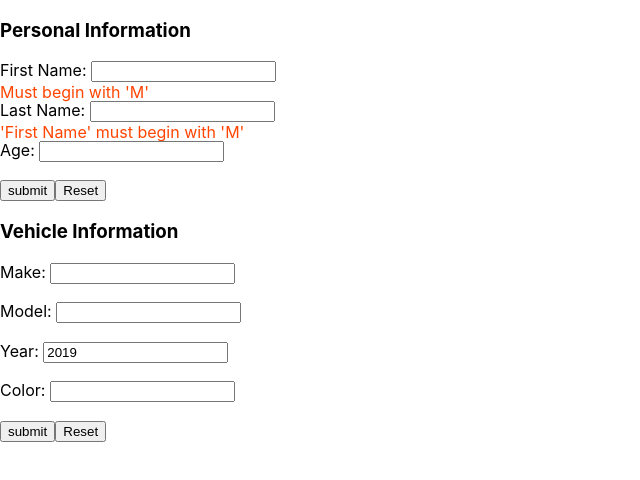
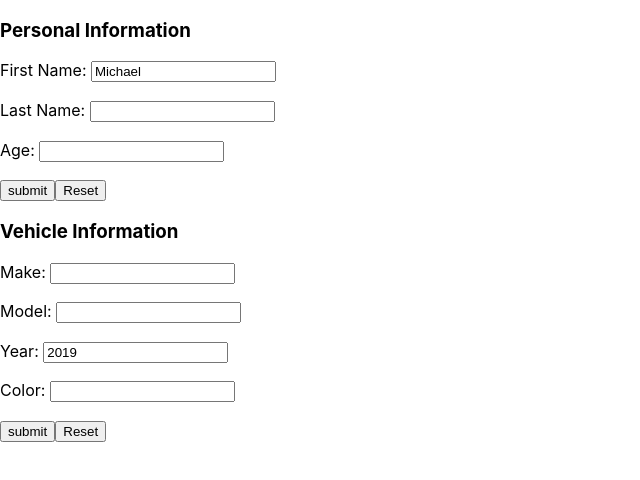
Before and after one commit to octant/kata, a React (Create React App) app: page / in a window 1280 px wide. Shown: the top 480 px of the page, without its empty margins (0-640 px from the left). Built offline with nearby package versions, Linux system fonts and the light colour scheme.

Commit message:
feature: pass values

```diff
--- a/src/App.js
+++ b/src/App.js
@@ -10,7 +10,7 @@ import { person, vehicle } from "./inputs";
 function App() {
   return (
     <>
-      <Form schema={person}>
+      <Form schema={person} values={{ firstName: "Michael" }}>
         <h3>Personal Information</h3>
         <Input name="firstName" />
         <Input name="lastName" />
--- a/src/components/Form/Context.js
+++ b/src/components/Form/Context.js
@@ -1,7 +1,7 @@
 import React, { createContext, useReducer } from "react";
 
-export default schema => {
-  const InputContext = createContext();
+export default (schema, values = {}) => {
+  const FormContext = createContext();
 
   const defaultValues = Object.entries(schema).reduce(
     (prev, [name, def]) => ({ ...prev, [name]: def.defaultValue }),
@@ -9,9 +9,9 @@ export default schema => {
   );
 
   const initialState = {
-    errors: validate(defaultValues),
+    errors: validate({ ...defaultValues, ...values }),
     schema: schema,
-    values: defaultValues
+    values: { ...defaultValues, ...values }
   };
 
   const reducer = (state, { type, payload }) => {
@@ -39,25 +39,25 @@ export default schema => {
         ({ test }) => !test(values)
       );
 
-      return errors
+      return errors.length > 0
         ? { ...prev, [name]: errors.map(({ message }) => message) }
         : prev;
     }, {});
   }
 
-  function InputContextProvider(props) {
-    const [inputs, inputDispatcher] = useReducer(reducer, initialState);
-    const value = { inputs, inputDispatcher };
+  function FormContextProvider(props) {
+    const [form, formDispatcher] = useReducer(reducer, initialState);
+    const value = { form, formDispatcher };
 
     return (
-      <InputContext.Provider value={value}>
+      <FormContext.Provider value={value}>
         {props.children}
-      </InputContext.Provider>
+      </FormContext.Provider>
     );
   }
 
   return {
-    Context: InputContext,
-    Provider: InputContextProvider
+    Context: FormContext,
+    Provider: FormContextProvider
   };
 };
--- a/src/components/Form/Controls.js
+++ b/src/components/Form/Controls.js
@@ -1,11 +1,17 @@
 import React, { useContext } from "react";
 
 export default function Controls({ context }) {
-  const { inputs, inputDispatcher } = useContext(context);
+  const { form, formDispatcher } = useContext(context);
+
   return (
     <div>
-      <button onClick={() => console.log(inputs.values)}>submit</button>
-      <button onClick={() => inputDispatcher({ type: "reset" })}>Reset</button>
+      <button
+        disabled={Object.keys(form.errors).length > 0}
+        onClick={() => console.log(form.values)}
+      >
+        submit
+      </button>
+      <button onClick={() => formDispatcher({ type: "reset" })}>Reset</button>
     </div>
   );
 }
--- a/src/components/Form/Input.js
+++ b/src/components/Form/Input.js
@@ -1,17 +1,17 @@
 import React, { useContext, useEffect } from "react";
 
 export default function({ name, context }) {
-  const { inputs, inputDispatcher } = useContext(context);
-  const { label, type } = inputs.schema[name];
+  const { form, formDispatcher } = useContext(context);
+  const { label, type } = form.schema[name];
   const set = e =>
-    inputDispatcher({
+    formDispatcher({
       type: "values.update",
       payload: { [e.target.name]: e.target.value }
     });
 
   useEffect(() => {
     console.log("rendering input..." + name);
-  }, [inputs.values[name]]);
+  }, [form.values[name]]);
 
   return (
     <>
@@ -19,14 +19,14 @@ export default function({ name, context }) {
         <label htmlFor={name}>{label}: </label>
         <input
           name={name}
-          value={inputs.values[name]}
+          value={form.values[name]}
           onChange={set}
           type={type}
         />
       </div>
       <div>
         <span style={{ display: "block", height: "1.1em", color: "orangered" }}>
-          {inputs.errors[name][0]}
+          {form.errors[name] ? form.errors[name][0] : ""}
         </span>
       </div>
     </>
--- a/src/components/Form/index.js
+++ b/src/components/Form/index.js
@@ -2,8 +2,8 @@ import React from "react";
 
 import Context from "./Context";
 
-function FormProvider({ children, schema }) {
-  const FormContext = Context(schema);
+function FormProvider({ children, schema, values }) {
+  const FormContext = Context(schema, values);
   return (
     <FormContext.Provider>
       {React.Children.map(children, child =>
```
